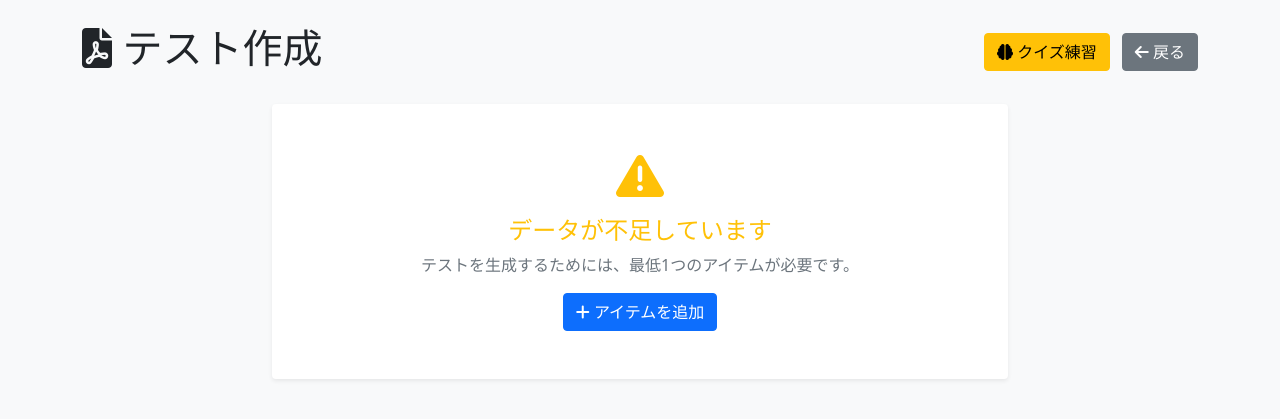
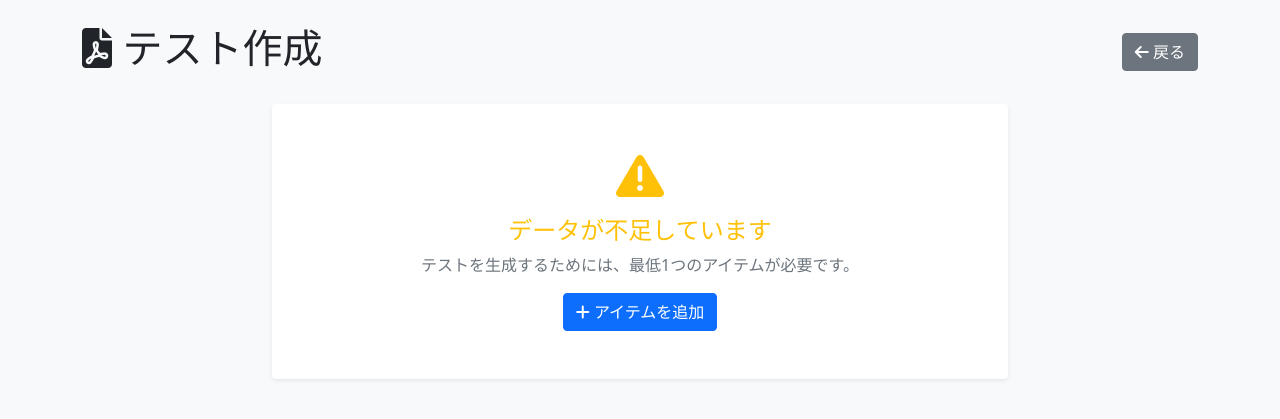
Before and after one commit to tak-s/study-cards, a Flask app: page /generate_quiz/1 in a window 1280 px wide. Shown: the part 56-475 px from the top of the page. Run offline with Flask 3, Linux system fonts and the light colour scheme.

Commit message:
refactor: Remove quiz practice button for a cleaner interface

```diff
--- a/templates/generate_quiz.html
+++ b/templates/generate_quiz.html
@@ -8,9 +8,6 @@
         <div class="d-flex justify-content-between align-items-center mb-4">
             <h1><i class="fas fa-file-pdf"></i> {{ dataset_name }} テスト作成</h1>
             <div>
-            <a href="{{ url_for('create_quiz', filename=filename) }}" class="btn btn-warning me-2">
-                    <i class="fas fa-brain"></i> クイズ練習
-                </a>
                 <a href="{{ url_for('edit_dataset', filename=filename) }}" class="btn btn-secondary">
                     <i class="fas fa-arrow-left"></i> 戻る
                 </a>
```
